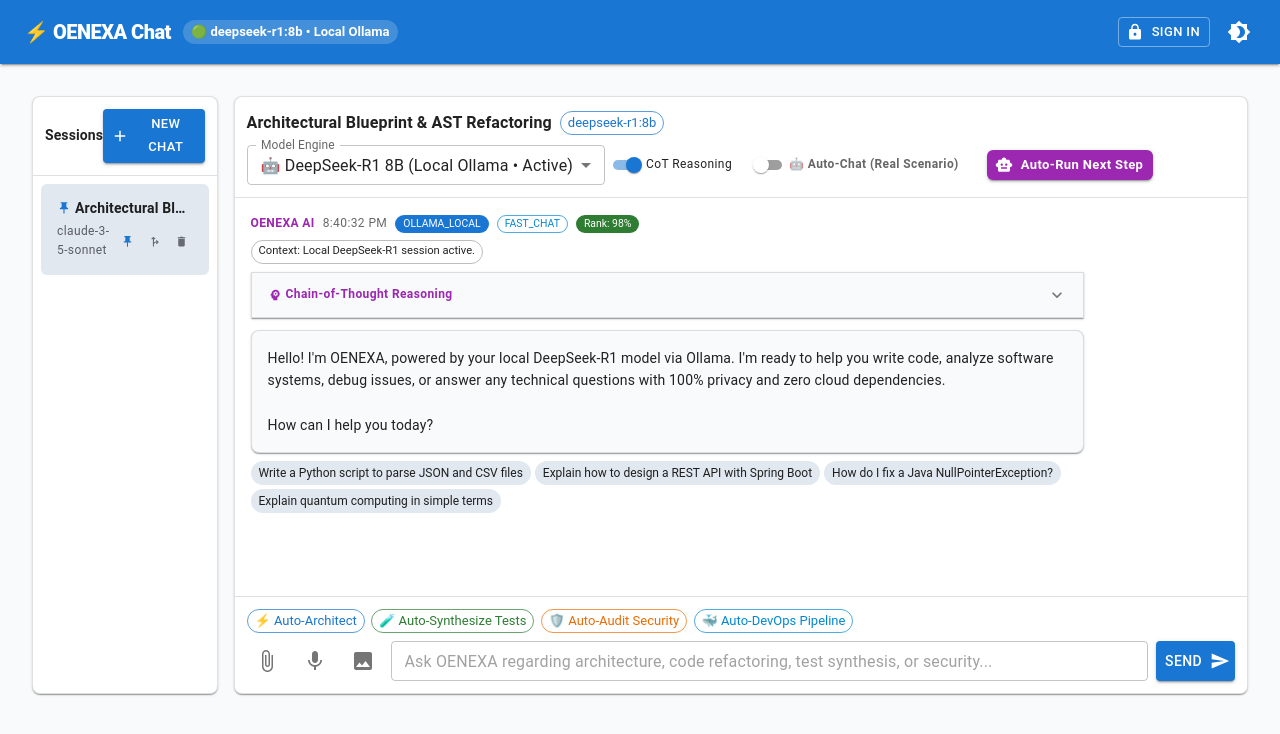
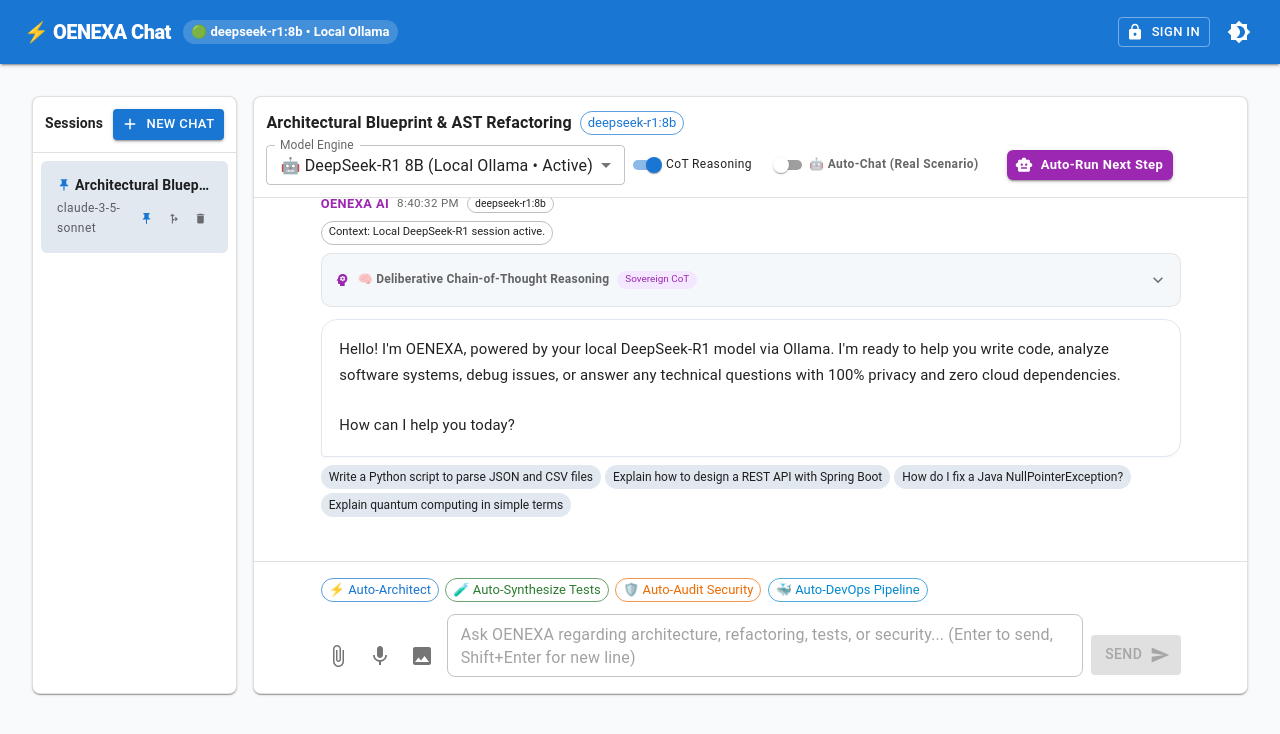
Before and after one commit to oenexa/oenexa-ai-web, a React (Vite) app: page / in a window 1280 px wide. Shown: the top 734 px of the page. Built offline with nearby package versions, Linux system fonts and the light colour scheme.

Commit message:
feat(ui): add Claude-style centered chat, autonomous auto-chat continuous loop, and safe auto-scrolling

```diff
--- a/src/components/tabs/chat/ChatInputBar.tsx
+++ b/src/components/tabs/chat/ChatInputBar.tsx
@@ -47,7 +47,8 @@ export const ChatInputBar: React.FC<ChatInputBarProps> = ({
   onSendMessage,
 }) => {
   return (
-    <Box sx={{ p: 1.5, borderTop: 1, borderColor: 'divider', bgcolor: darkMode ? '#1e293b' : '#ffffff' }}>
+    <Box sx={{ p: { xs: 1.5, sm: 2 }, borderTop: 1, borderColor: 'divider', bgcolor: darkMode ? '#1e293b' : '#ffffff' }}>
+      <Box sx={{ maxWidth: '860px', width: '100%', mx: 'auto' }}>
         {pendingAttachment && (
           <Box sx={{ mb: 1, display: 'flex', alignItems: 'center', gap: 1 }}>
             <Chip
@@ -82,7 +83,8 @@ export const ChatInputBar: React.FC<ChatInputBarProps> = ({
             ))}
           </Box>
         )}
-      <Box sx={{ mb: 1, display: 'flex', gap: 0.8, flexWrap: 'wrap', alignItems: 'center' }}>
+
+        <Box sx={{ mb: 1.5, display: 'flex', gap: 0.8, flexWrap: 'wrap', alignItems: 'center' }}>
           <Chip
             label="⚡ Auto-Architect"
             size="small"
@@ -117,11 +119,13 @@ export const ChatInputBar: React.FC<ChatInputBarProps> = ({
           />
         </Box>
 
-      <Box sx={{ display: 'flex', gap: 1 }}>
+        <Box sx={{ display: 'flex', gap: 1, alignItems: 'flex-end' }}>
           <IconButton
             color={pendingAttachment ? 'primary' : 'default'}
             onClick={handleAttachCodeToChat}
             title="Attach current editor code"
+            size="small"
+            sx={{ mb: 0.5 }}
           >
             <AttachFile />
           </IconButton>
@@ -130,29 +134,53 @@ export const ChatInputBar: React.FC<ChatInputBarProps> = ({
             onClick={handleAttachVoiceMemo}
             title="Record Developer Voice Directive"
             disabled={isRecordingVoice}
+            size="small"
+            sx={{ mb: 0.5 }}
           >
             <MicIcon />
           </IconButton>
-        <IconButton color="default" onClick={handleAttachDiagram} title="Attach Architecture Diagram">
+          <IconButton
+            color="default"
+            onClick={handleAttachDiagram}
+            title="Attach Architecture Diagram"
+            size="small"
+            sx={{ mb: 0.5 }}
+          >
             <ImageIcon />
           </IconButton>
           <TextField
             fullWidth
+            multiline
+            maxRows={5}
             size="small"
-          placeholder="Ask OENEXA regarding architecture, code refactoring, test synthesis, or security..."
+            placeholder="Ask OENEXA regarding architecture, refactoring, tests, or security... (Enter to send, Shift+Enter for new line)"
             value={chatInput}
             onChange={(e) => setChatInput(e.target.value)}
-          onKeyDown={(e) => e.key === 'Enter' && !e.shiftKey && onSendMessage()}
+            onKeyDown={(e) => {
+              if (e.key === 'Enter' && !e.shiftKey) {
+                e.preventDefault();
+                if (chatInput.trim() || pendingAttachment) {
+                  onSendMessage();
+                }
+              }
+            }}
+            sx={{
+              '& .MuiOutlinedInput-root': {
+                borderRadius: 2,
+              },
+            }}
           />
           <Button
             variant="contained"
             endIcon={<Send />}
             onClick={() => onSendMessage()}
-          disabled={chatLoading}
+            disabled={chatLoading || (!chatInput.trim() && !pendingAttachment)}
+            sx={{ minWidth: 90, height: 40, mb: 0.3 }}
           >
             Send
           </Button>
         </Box>
       </Box>
+    </Box>
   );
 };
--- a/src/components/tabs/chat/ChatMessageStream.tsx
+++ b/src/components/tabs/chat/ChatMessageStream.tsx
@@ -1,4 +1,4 @@
-import React from 'react';
+import React, { useRef, useEffect } from 'react';
 import {
   Box,
   Typography,
@@ -38,14 +38,24 @@ export const ChatMessageStream: React.FC<ChatMessageStreamProps> = ({
   onApplyArtifactToEditor,
   onSendFollowUp,
 }) => {
+  const messagesEndRef = useRef<HTMLDivElement>(null);
+
+  useEffect(() => {
+    if (typeof messagesEndRef.current?.scrollIntoView === 'function') {
+      messagesEndRef.current.scrollIntoView({ behavior: 'smooth' });
+    }
+  }, [messages, chatLoading]);
+
   return (
-    <Box sx={{ flexGrow: 1, overflowY: 'auto', p: 2, display: 'flex', flexDirection: 'column', gap: 2 }}>
+    <Box sx={{ flexGrow: 1, overflowY: 'auto', p: { xs: 1.5, sm: 3 } }}>
+      <Box sx={{ maxWidth: '860px', width: '100%', mx: 'auto', display: 'flex', flexDirection: 'column', gap: 2.5 }}>
       {messages.map((msg) => (
         <Box
           key={msg.id}
           sx={{
             alignSelf: msg.sender === 'You' ? 'flex-end' : 'flex-start',
-            maxWidth: '85%',
+            maxWidth: msg.sender === 'You' ? '82%' : '100%',
+            width: msg.sender === 'You' ? 'auto' : '100%',
           }}
         >
           <Box
@@ -53,36 +63,28 @@ export const ChatMessageStream: React.FC<ChatMessageStreamProps> = ({
               display: 'flex',
               alignItems: 'center',
               gap: 1,
-              mb: 0.5,
+              mb: 0.6,
               justifyContent: msg.sender === 'You' ? 'flex-end' : 'flex-start',
             }}
           >
             <Typography
               variant="caption"
-              sx={{ fontWeight: 700, color: msg.sender === 'You' ? 'primary.main' : 'secondary.main' }}
+              sx={{
+                fontWeight: 700,
+                fontSize: '0.8rem',
+                color: msg.sender === 'You' ? 'primary.main' : 'secondary.main',
+              }}
             >
-              {msg.sender}
+              {msg.sender === 'You' ? 'You' : msg.sender}
             </Typography>
-            <Typography variant="caption" color="text.secondary">
+            <Typography variant="caption" color="text.secondary" sx={{ fontSize: '0.72rem' }}>
               {msg.timestamp}
             </Typography>
-            {msg.provider && (
-              <Chip label={msg.provider} size="small" color="primary" sx={{ height: 18, fontSize: '0.65rem' }} />
-            )}
-            {msg.taskType && (
+            {msg.model && (
               <Chip
-                label={msg.taskType}
+                label={msg.model}
                 size="small"
-                color="info"
                 variant="outlined"
-                sx={{ height: 18, fontSize: '0.65rem' }}
-              />
-            )}
-            {msg.rankingScore && (
-              <Chip
-                label={`Rank: ${(msg.rankingScore * 100).toFixed(0)}%`}
-                size="small"
-                color="success"
                 sx={{ height: 18, fontSize: '0.65rem' }}
               />
             )}
@@ -120,28 +122,53 @@ export const ChatMessageStream: React.FC<ChatMessageStreamProps> = ({
           {/* Collapsible Chain-of-Thought (CoT) */}
           {msg.thoughtProcess && (
             <Accordion
+              defaultExpanded={false}
               sx={{
                 mb: 1.5,
-                bgcolor: darkMode ? '#0f172a' : '#f8fafc',
+                bgcolor: darkMode ? 'rgba(15, 23, 42, 0.6)' : 'rgba(241, 245, 249, 0.7)',
                 border: 1,
-                borderColor: 'divider',
+                borderColor: darkMode ? 'rgba(255,255,255,0.08)' : 'rgba(0,0,0,0.08)',
+                borderRadius: '10px !important',
+                overflow: 'hidden',
                 '&:before': { display: 'none' },
+                boxShadow: 'none',
               }}
             >
-              <AccordionSummary expandIcon={<ExpandMore fontSize="small" />} sx={{ minHeight: 32, py: 0 }}>
-                <Typography
-                  variant="caption"
-                  sx={{ display: 'flex', alignItems: 'center', gap: 0.5, fontWeight: 700, color: 'secondary.main' }}
-                >
-                  <Psychology fontSize="small" sx={{ fontSize: 14 }} />
-                  Chain-of-Thought Reasoning
-                </Typography>
+              <AccordionSummary expandIcon={<ExpandMore fontSize="small" />} sx={{ minHeight: 34, py: 0.5, px: 1.5 }}>
+                <Box sx={{ display: 'flex', alignItems: 'center', gap: 1 }}>
+                  <Psychology fontSize="small" sx={{ fontSize: 16, color: 'secondary.main' }} />
+                  <Typography
+                    variant="caption"
+                    sx={{ fontWeight: 700, color: 'text.secondary', letterSpacing: '0.02em' }}
+                  >
+                    🧠 Deliberative Chain-of-Thought Reasoning
+                  </Typography>
+                  <Chip
+                    label="Sovereign CoT"
+                    size="small"
+                    sx={{
+                      height: 18,
+                      fontSize: '0.62rem',
+                      bgcolor: darkMode ? 'rgba(147, 51, 234, 0.2)' : '#f3e8ff',
+                      color: 'secondary.main',
+                    }}
+                  />
+                </Box>
               </AccordionSummary>
-              <AccordionDetails sx={{ pt: 0, pb: 1 }}>
+              <AccordionDetails sx={{ pt: 0, pb: 1.5, px: 2 }}>
                 <Typography
                   variant="caption"
                   component="pre"
-                  sx={{ whiteSpace: 'pre-wrap', fontFamily: 'monospace', color: 'text.secondary' }}
+                  sx={{
+                    whiteSpace: 'pre-wrap',
+                    fontFamily: 'Consolas, "Fira Code", monospace',
+                    fontSize: '0.75rem',
+                    lineHeight: 1.6,
+                    color: darkMode ? '#cbd5e1' : '#475569',
+                    p: 1.5,
+                    borderRadius: 1,
+                    bgcolor: darkMode ? '#0b0f19' : '#f8fafc',
+                  }}
                 >
                   {msg.thoughtProcess}
                 </Typography>
@@ -168,15 +195,31 @@ export const ChatMessageStream: React.FC<ChatMessageStreamProps> = ({
 
           {/* Message Bubble */}
           <Paper
+            elevation={0}
             sx={{
-              p: 2,
-              bgcolor: msg.sender === 'You' ? (darkMode ? '#1e3a8a' : '#e0e7ff') : (darkMode ? '#1e293b' : '#f8fafc'),
+              p: 2.2,
+              bgcolor:
+                msg.sender === 'You'
+                  ? (darkMode ? '#1e3a8a' : '#e0e7ff')
+                  : (darkMode ? '#1e293b' : '#ffffff'),
               border: 1,
-              borderColor: 'divider',
-              borderRadius: 2,
+              borderColor:
+                msg.sender === 'You'
+                  ? (darkMode ? '#2563eb' : '#bfdbfe')
+                  : (darkMode ? '#334155' : '#e2e8f0'),
+              borderRadius: msg.sender === 'You' ? '16px 16px 4px 16px' : '16px 16px 16px 4px',
+              boxShadow: msg.sender === 'You' ? 'none' : (darkMode ? '0 2px 8px rgba(0,0,0,0.25)' : '0 1px 3px rgba(0,0,0,0.04)'),
             }}
           >
-            <Typography variant="body2" sx={{ whiteSpace: 'pre-wrap', lineHeight: 1.6 }}>
+            <Typography
+              variant="body1"
+              sx={{
+                whiteSpace: 'pre-wrap',
+                lineHeight: 1.7,
+                fontSize: '0.93rem',
+                color: msg.sender === 'You' ? (darkMode ? '#ffffff' : '#1e3a8a') : 'text.primary',
+              }}
+            >
               {msg.content}
             </Typography>
           </Paper>
@@ -279,13 +322,15 @@ export const ChatMessageStream: React.FC<ChatMessageStreamProps> = ({
       ))}
 
       {chatLoading && (
-        <Box sx={{ display: 'flex', alignItems: 'center', gap: 1, p: 1 }}>
-          <CircularProgress size={16} />
-          <Typography variant="caption" color="text.secondary">
-            AI Agent is reasoning across multi-turn memory & repository knowledge...
+        <Box sx={{ display: 'flex', alignItems: 'center', gap: 1.5, p: 1.5 }}>
+          <CircularProgress size={18} />
+          <Typography variant="body2" color="text.secondary">
+            AI Agent is reasoning and synthesizing next response...
           </Typography>
         </Box>
       )}
+        <div ref={messagesEndRef} />
+      </Box>
     </Box>
   );
 };
```
Also changed, not shown: src/components/tabs/ChatTab.tsx (+25 -1 lines). Lines whose indentation alone changed are shown as unchanged.
